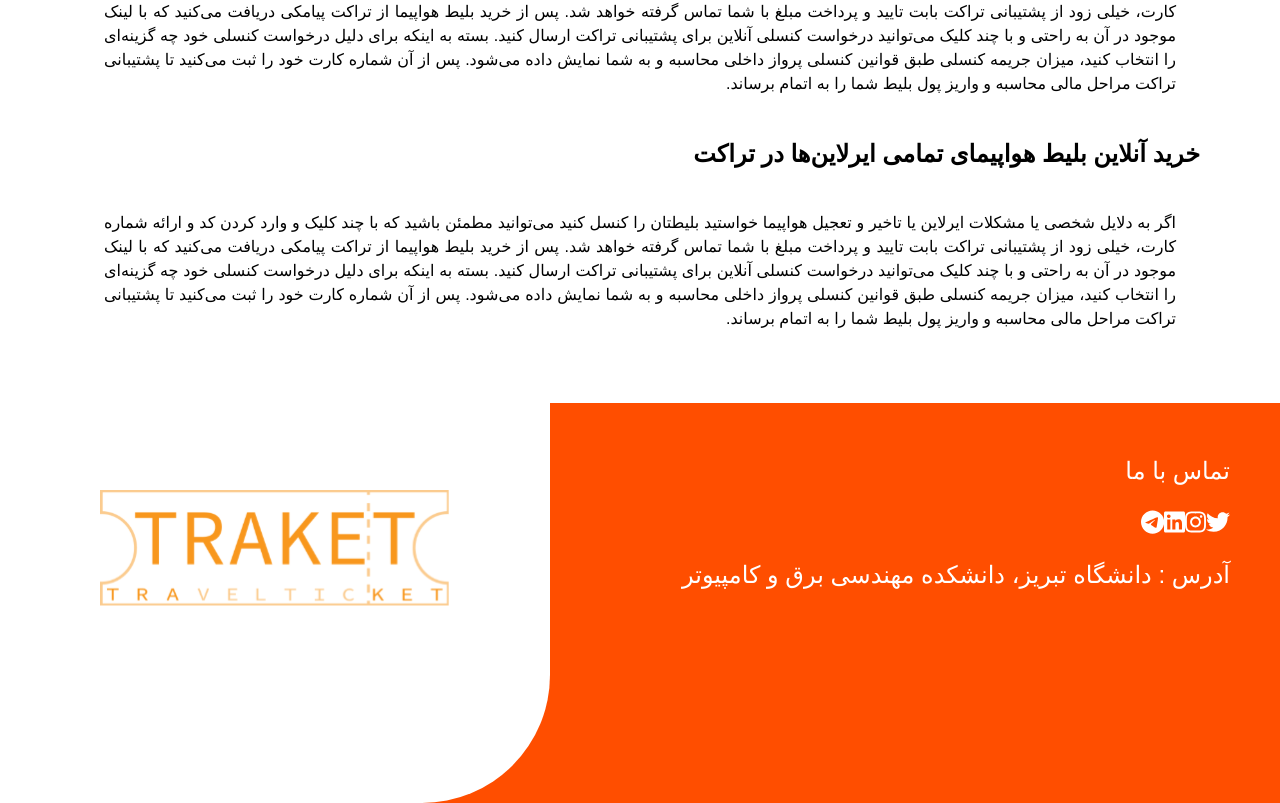
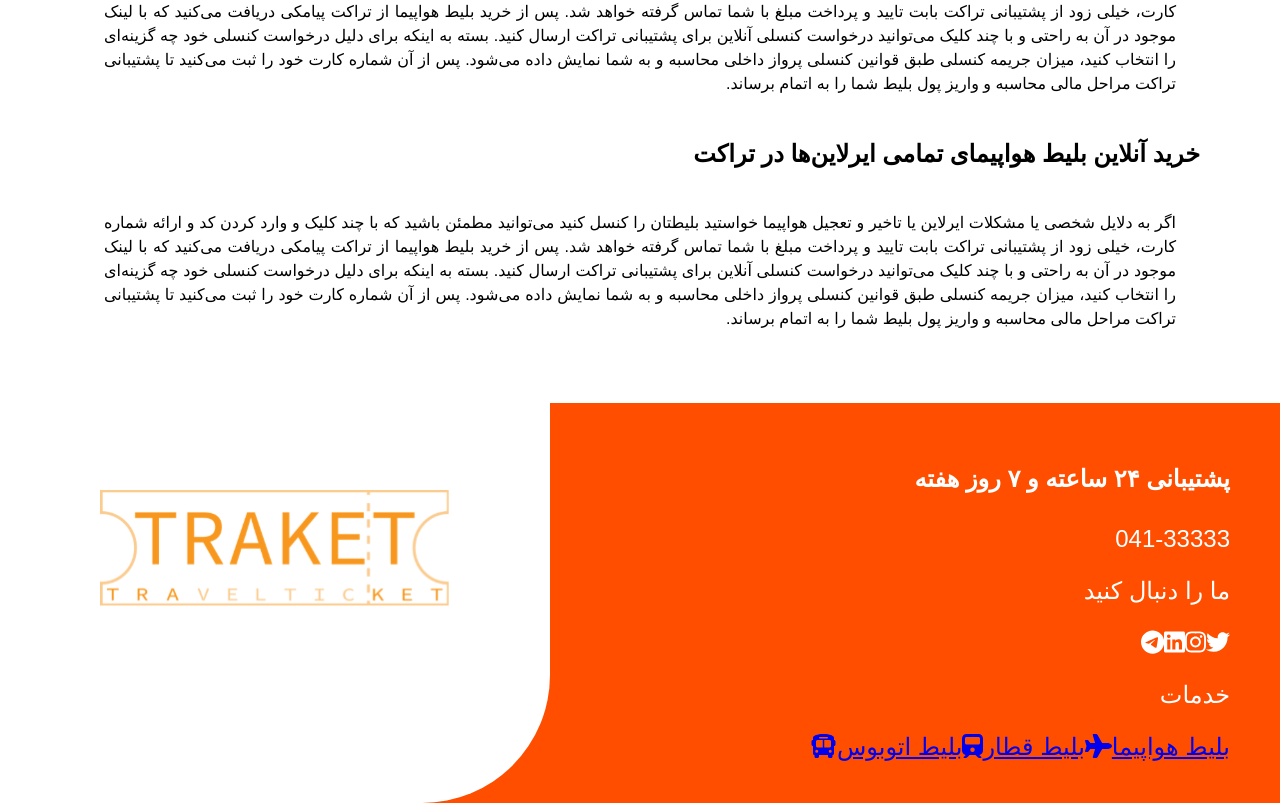
Before and after one commit to Alireza-Al/ticket-reservation-system, a React (Create React App) app: page / in a window 1280 px wide. Shown: the part 2079-2882 px from the top of the page. Built offline with nearby package versions, Linux system fonts and the light colour scheme; a small style sheet from the web is missing.

Commit message:
Add some parts to footer

```diff
--- a/src/pages/homePage/Home.jsx
+++ b/src/pages/homePage/Home.jsx
@@ -1,59 +1,63 @@
-import React from 'react';
+import React from "react";
 import Icon from "../../tracketIcon/Icon";
 import SearchBox from "../../component/searchBox/SearchBox";
 import Slider from "./slider/Slider";
-import { FontAwesomeIcon } from '@fortawesome/react-fontawesome';
-import { faTwitter, faInstagram, faLinkedin, faTelegram } from '@fortawesome/free-brands-svg-icons'
-import { faCircleDollarToSlot, faComment, faEarthAsia, faHeadphonesSimple } from '@fortawesome/free-solid-svg-icons';
+import { FontAwesomeIcon } from "@fortawesome/react-fontawesome";
+import {
+	faTwitter,
+	faInstagram,
+	faLinkedin,
+	faTelegram,
+} from "@fortawesome/free-brands-svg-icons";
+import {
+	faCircleDollarToSlot,
+	faComment,
+	faEarthAsia,
+	faHeadphonesSimple,
+	faPlane,
+	faTrain,
+	faBus,
+} from "@fortawesome/free-solid-svg-icons";
 
 function Home() {
-
 	return (
 		<div className="home">
 			<SearchBox />
 			<div className="services">
 				<div className="col">
-					<FontAwesomeIcon className='icon' icon={faEarthAsia} />
+					<FontAwesomeIcon className="icon" icon={faEarthAsia} />
 					<div className="text-cont">
-						<p className="topic">
-							رزرو کاملا آنلاین
-						</p>
-						<p className="desc">
-							رزرو هتل و خربد بلیط سریع و راحت
-						</p>
+						<p className="topic">رزرو کاملا آنلاین</p>
+						<p className="desc">رزرو هتل و خربد بلیط سریع و راحت</p>
 					</div>
 				</div>
 				<div className="col">
-					<FontAwesomeIcon className='icon' icon={faCircleDollarToSlot} />
+					<FontAwesomeIcon
+						className="icon"
+						icon={faCircleDollarToSlot}
+					/>
 					<div className="text-cont">
-						<p className="topic">
-							تضمین بهترین قیمت
-						</p>
-						<p className="desc">
-							رزرو هتل و خربد بلیط سریع و راحت
-						</p>
+						<p className="topic">تضمین بهترین قیمت</p>
+						<p className="desc">رزرو هتل و خربد بلیط سریع و راحت</p>
 					</div>
 				</div>
 				<div className="col">
-					<FontAwesomeIcon className='icon' icon={faComment} />
+					<FontAwesomeIcon className="icon" icon={faComment} />
 					<div className="text-cont">
-						<p className="topic">
-							امکان بررسی نظرات کاربران
-						</p>
+						<p className="topic">امکان بررسی نظرات کاربران</p>
 						<p className="desc">
 							بررسی کیفیت هتل ها از نظر کاربران
 						</p>
 					</div>
 				</div>
 				<div className="col">
-					<FontAwesomeIcon className='icon' icon={faHeadphonesSimple} />
+					<FontAwesomeIcon
+						className="icon"
+						icon={faHeadphonesSimple}
+					/>
 					<div className="text-cont">
-						<p className="topic">
-							پشتیبانی 24 ساعته
-						</p>
-						<p className="desc">
-							7روز هفته و حتی روز های تعطیل
-						</p>
+						<p className="topic">پشتیبانی 24 ساعته</p>
+						<p className="desc">7روز هفته و حتی روز های تعطیل</p>
 					</div>
 				</div>
 			</div>
@@ -62,78 +66,121 @@ function Home() {
 			</div>
 			<div className="about-us">
 				<div className="paragragh">
-					<h2>
-						خرید آنلاین بلیط هواپیما
-					</h2>
+					<h2>خرید آنلاین بلیط هواپیما</h2>
 					<p>
-						خرید بلیط هواپیما به‌عنوان نخستین گام سفر لازم است که بهترین تجربه‌ی خرید
-						آنلاین خدمات سفر باشد تا با خیالی راحت به مراحل بعدی سفر قدم بگذارید. با خرید آنلاین بلیط هواپیما از تراکت،
-						راحت و ارزان تنها با چند کلیک بلیط سفرتان با بهترین قیمت، در کمترین زمان و به مطمئن‌ترین روش خریداری کنید.
+						خرید بلیط هواپیما به‌عنوان نخستین گام سفر لازم است که
+						بهترین تجربه‌ی خرید آنلاین خدمات سفر باشد تا با خیالی
+						راحت به مراحل بعدی سفر قدم بگذارید. با خرید آنلاین بلیط
+						هواپیما از تراکت، راحت و ارزان تنها با چند کلیک بلیط
+						سفرتان با بهترین قیمت، در کمترین زمان و به مطمئن‌ترین
+						روش خریداری کنید.
 					</p>
 				</div>
 				<div className="paragragh">
-					<h2>
-						مزایای خرید اینترنتی بلیط هواپیما از تراکت
-					</h2>
+					<h2>مزایای خرید اینترنتی بلیط هواپیما از تراکت</h2>
 					<p>
-						تراکت به شما این امکان را می‌دهد که با هر بودجه‌ای در هر زمانی بتوانید دقیق‌ترین جست‌وجو و انتخاب بلیط هواپیما را داشته باشید.
-						مراحل کوتاه و آسان خرید اینترنتی بلیط هواپیما
-						از تراکت با وارد کردن مبدا و مقصد و تاریخ سفر آغاز می‌شود و با چند کلیک به مرحله پرداخت و دریافت بلیط هواپیما ختم می‌شود
-						تا بدون صرف وقت و هزینه برای خرید حضوری بلیط هواپیما در دنیای پرمشغله‌ی امروز، خدمتی در جهت سفر آسان و ارزان باشد.
-						در سیستم خرید آنلاین بلیط هواپیما از تراکت می‌توانید در تاریخ دلخواهتان تنها با یک جست‌وجوی ساده،
-						تعداد پروازها، ظرفیت و قیمت را ببینید و سپس با استفاده از فیلترها،
-						ایرلاین مورد نظرتان را انتخاب کنید، بلیط چارتری را سیستمی را برگزینید،
-						نوع و امکانات پرواز را بسنجید و از میان گزینه‌های متنوع موجود، مناسب‌ترین،
-						ارزان‌ترین و معتبرترین بلیط هواپیما را برای سفرتان انتخاب کنید.
-						تیم پشتیبانی تراکت در تمام روزهای هفته و 24 ساعت شبانه روز
-						پاسخگوی تماس‌های شماست تا در هر مرحله اگر مشکل یا سوالی داشتید همراهیتان کند.
+						تراکت به شما این امکان را می‌دهد که با هر بودجه‌ای در هر
+						زمانی بتوانید دقیق‌ترین جست‌وجو و انتخاب بلیط هواپیما را
+						داشته باشید. مراحل کوتاه و آسان خرید اینترنتی بلیط
+						هواپیما از تراکت با وارد کردن مبدا و مقصد و تاریخ سفر
+						آغاز می‌شود و با چند کلیک به مرحله پرداخت و دریافت بلیط
+						هواپیما ختم می‌شود تا بدون صرف وقت و هزینه برای خرید
+						حضوری بلیط هواپیما در دنیای پرمشغله‌ی امروز، خدمتی در
+						جهت سفر آسان و ارزان باشد. در سیستم خرید آنلاین بلیط
+						هواپیما از تراکت می‌توانید در تاریخ دلخواهتان تنها با یک
+						جست‌وجوی ساده، تعداد پروازها، ظرفیت و قیمت را ببینید و
+						سپس با استفاده از فیلترها، ایرلاین مورد نظرتان را انتخاب
+						کنید، بلیط چارتری را سیستمی را برگزینید، نوع و امکانات
+						پرواز را بسنجید و از میان گزینه‌های متنوع موجود،
+						مناسب‌ترین، ارزان‌ترین و معتبرترین بلیط هواپیما را برای
+						سفرتان انتخاب کنید. تیم پشتیبانی تراکت در تمام روزهای
+						هفته و 24 ساعت شبانه روز پاسخگوی تماس‌های شماست تا در هر
+						مرحله اگر مشکل یا سوالی داشتید همراهیتان کند.
 					</p>
 				</div>
 				<div className="paragragh">
-					<h2>
-						استرداد آنلاین بلیط هواپیما در تراکت
-					</h2>
+					<h2>استرداد آنلاین بلیط هواپیما در تراکت</h2>
 					<p>
-						اگر به دلایل شخصی یا مشکلات ایرلاین یا تاخیر و تعجیل هواپیما خواستید بلیطتان را کنسل کنید
-						می‌توانید مطمئن باشید که با چند کلیک و وارد کردن کد و ارائه شماره کارت،
-						خیلی زود از پشتیبانی تراکت بابت تایید و پرداخت مبلغ با شما تماس گرفته خواهد شد.
-						پس از خرید بلیط هواپیما از تراکت پیامکی دریافت می‌کنید
-						که با لینک موجود در آن به راحتی و با چند کلیک می‌توانید درخواست کنسلی آنلاین برای پشتیبانی تراکت ارسال کنید.
-						بسته به اینکه برای دلیل درخواست کنسلی خود چه گزینه‌ای را انتخاب کنید،
-						میزان جریمه کنسلی طبق قوانین کنسلی پرواز داخلی محاسبه و به شما نمایش داده می‌شود.
-						پس از آن شماره کارت خود را ثبت می‌کنید
-						تا پشتیبانی تراکت مراحل مالی محاسبه و واریز پول بلیط شما را به اتمام برساند.
+						اگر به دلایل شخصی یا مشکلات ایرلاین یا تاخیر و تعجیل
+						هواپیما خواستید بلیطتان را کنسل کنید می‌توانید مطمئن
+						باشید که با چند کلیک و وارد کردن کد و ارائه شماره کارت،
+						خیلی زود از پشتیبانی تراکت بابت تایید و پرداخت مبلغ با
+						شما تماس گرفته خواهد شد. پس از خرید بلیط هواپیما از
+						تراکت پیامکی دریافت می‌کنید که با لینک موجود در آن به
+						راحتی و با چند کلیک می‌توانید درخواست کنسلی آنلاین برای
+						پشتیبانی تراکت ارسال کنید. بسته به اینکه برای دلیل
+						درخواست کنسلی خود چه گزینه‌ای را انتخاب کنید، میزان
+						جریمه کنسلی طبق قوانین کنسلی پرواز داخلی محاسبه و به شما
+						نمایش داده می‌شود. پس از آن شماره کارت خود را ثبت
+						می‌کنید تا پشتیبانی تراکت مراحل مالی محاسبه و واریز پول
+						بلیط شما را به اتمام برساند.
 					</p>
 				</div>
 				<div className="paragragh">
-					<h2>
-						خرید آنلاین بلیط هواپیمای تمامی ایرلاین‌ها در تراکت
-					</h2>
+					<h2>خرید آنلاین بلیط هواپیمای تمامی ایرلاین‌ها در تراکت</h2>
 					<p>
-						اگر به دلایل شخصی یا مشکلات ایرلاین یا تاخیر و تعجیل هواپیما خواستید بلیطتان
-						را کنسل کنید می‌توانید مطمئن باشید که با چند کلیک و وارد کردن کد و ارائه شماره کارت،
-						خیلی زود از پشتیبانی تراکت بابت تایید و پرداخت مبلغ با شما تماس گرفته خواهد شد.
-						پس از خرید بلیط هواپیما از تراکت پیامکی دریافت می‌کنید که با لینک موجود در آن
-						به راحتی و با چند کلیک می‌توانید درخواست کنسلی آنلاین برای پشتیبانی تراکت ارسال کنید.
-						بسته به اینکه برای دلیل درخواست کنسلی خود چه گزینه‌ای را انتخاب کنید،
-						میزان جریمه کنسلی طبق قوانین کنسلی پرواز داخلی محاسبه
-						و به شما نمایش داده می‌شود. پس از آن شماره کارت خود را ثبت می‌کنید
-						تا پشتیبانی تراکت مراحل مالی محاسبه و واریز پول بلیط شما را به اتمام برساند.
+						اگر به دلایل شخصی یا مشکلات ایرلاین یا تاخیر و تعجیل
+						هواپیما خواستید بلیطتان را کنسل کنید می‌توانید مطمئن
+						باشید که با چند کلیک و وارد کردن کد و ارائه شماره کارت،
+						خیلی زود از پشتیبانی تراکت بابت تایید و پرداخت مبلغ با
+						شما تماس گرفته خواهد شد. پس از خرید بلیط هواپیما از
+						تراکت پیامکی دریافت می‌کنید که با لینک موجود در آن به
+						راحتی و با چند کلیک می‌توانید درخواست کنسلی آنلاین برای
+						پشتیبانی تراکت ارسال کنید. بسته به اینکه برای دلیل
+						درخواست کنسلی خود چه گزینه‌ای را انتخاب کنید، میزان
+						جریمه کنسلی طبق قوانین کنسلی پرواز داخلی محاسبه و به شما
+						نمایش داده می‌شود. پس از آن شماره کارت خود را ثبت
+						می‌کنید تا پشتیبانی تراکت مراحل مالی محاسبه و واریز پول
+						بلیط شما را به اتمام برساند.
 					</p>
 				</div>
 			</div>
 			<footer className="footer">
 				<div className="text-stuff-container">
-					<p>تماس با ما</p>
+					<div className="top">
+						<h4>پشتیبانی ۲۴ ساعته و ۷ روز هفته</h4>
+						<p>041-33333</p>
+					</div>
+					<p>ما را دنبال کنید</p>
 					<div className="link-to-social-media">
-						<FontAwesomeIcon icon={faTwitter} />
-						<FontAwesomeIcon icon={faInstagram} />
-						<FontAwesomeIcon icon={faLinkedin} />
-						<FontAwesomeIcon icon={faTelegram} />
+						<FontAwesomeIcon
+							className="media-icon"
+							icon={faTwitter}
+						/>
+						<FontAwesomeIcon
+							className="media-icon"
+							icon={faInstagram}
+						/>
+						<FontAwesomeIcon
+							className="media-icon"
+							icon={faLinkedin}
+						/>
+						<FontAwesomeIcon
+							className="media-icon"
+							icon={faTelegram}
+						/>
 					</div>
-					<p className="address">
-						آدرس : دانشگاه تبریز، دانشکده مهندسی برق و کامپیوتر
-					</p>
+					<p>خدمات</p>
+					<div className="services">
+						<div>
+							<a className="item" href={`/?type=${0}`}>
+								بلیط هواپیما
+								<FontAwesomeIcon icon={faPlane} />
+							</a>
+						</div>
+						<div>
+							<a className="item" href={`/?type=${1}`}>
+								بلیط قطار
+								<FontAwesomeIcon icon={faTrain} />
+							</a>
+						</div>
+						<div>
+							<a className="item" href={`/?type=${2}`}>
+								بلیط اتوبوس
+								<FontAwesomeIcon icon={faBus} />
+							</a>
+						</div>
+					</div>
 				</div>
 				<div className="icon-container">
 					<Icon />
```
